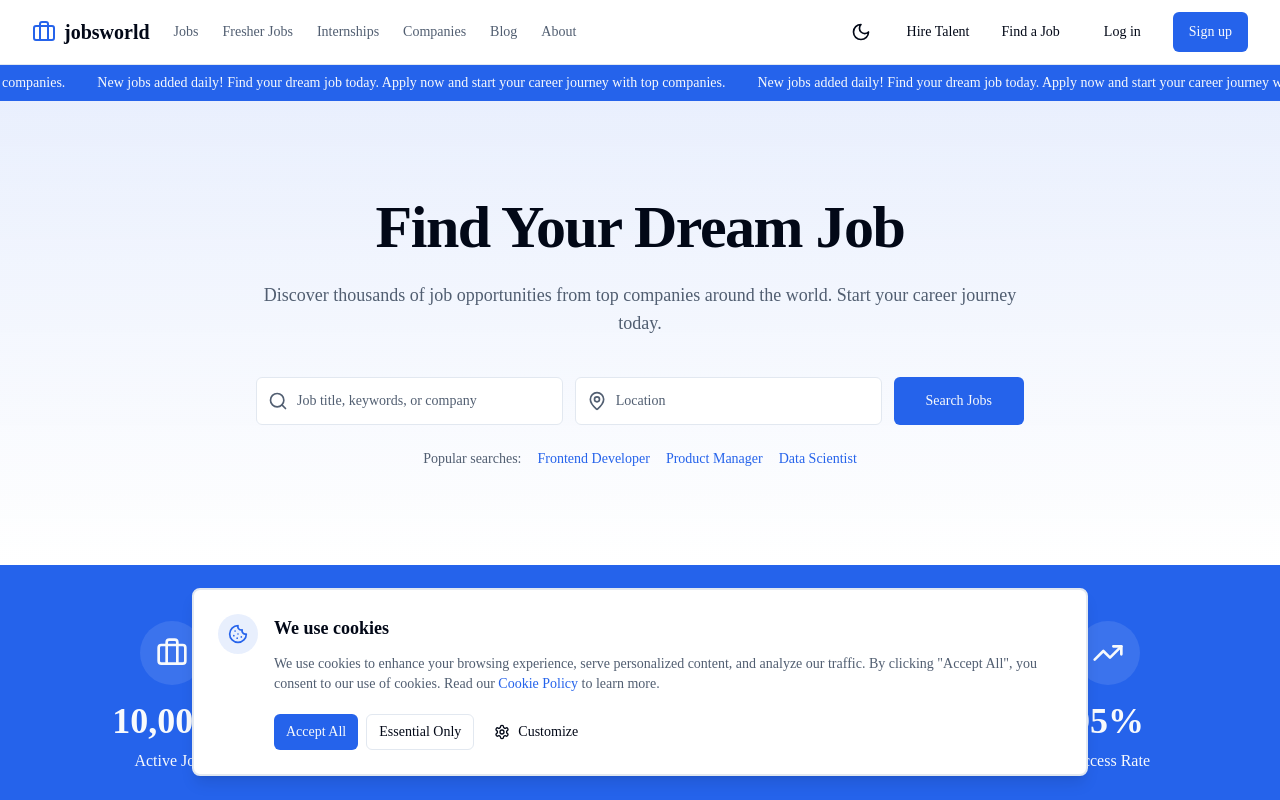
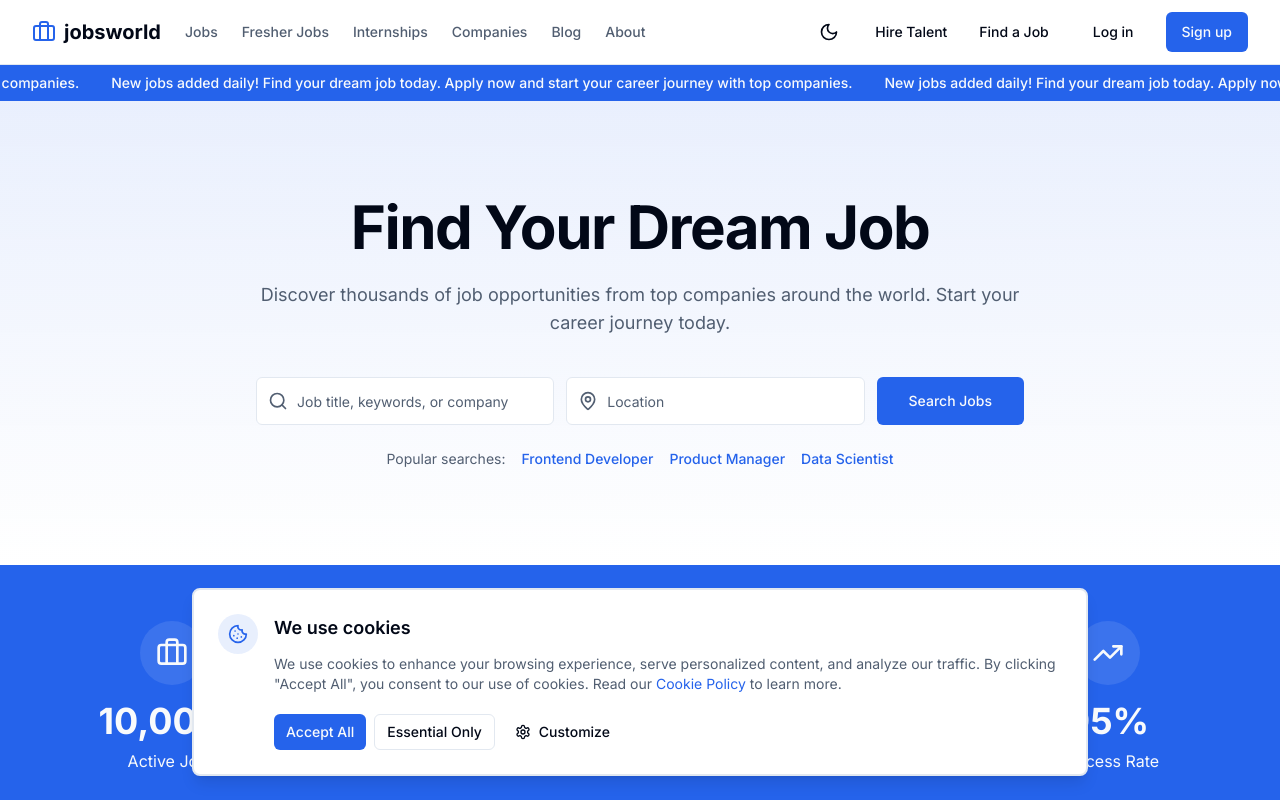
Before and after one commit to Manojchinnaiyan/joblisting, a Next.js app in the folder frontend/: page / in a window 1280 px wide. Built offline with nearby package versions, Linux system fonts and the light colour scheme; no server answers.

Commit message:
Revert to Inter font from Work Sans
🤖 Generated with [Claude Code](https://claude.com/claude-code)

Co-Authored-By: Claude Opus 4.5 <noreply@anthropic.com>

```diff
--- a/frontend/src/app/layout.tsx
+++ b/frontend/src/app/layout.tsx
@@ -1,5 +1,5 @@
 import type { Metadata } from 'next'
-import { Work_Sans } from 'next/font/google'
+import { Inter } from 'next/font/google'
 import Script from 'next/script'
 import './globals.css'
 import { QueryProvider } from '@/providers/query-provider'
@@ -10,12 +10,10 @@ import { CookieConsent } from '@/components/shared/cookie-consent'
 import { OrganizationStructuredData } from '@/components/seo/organization-structured-data'
 import { APP_NAME, APP_DESCRIPTION } from '@/lib/constants'
 
-// Work Sans font for entire application
-// Only load weights actually used: 400 (normal), 500 (medium), 600 (semibold), 700 (bold)
-const workSans = Work_Sans({
+// Inter font for entire application
+const inter = Inter({
   subsets: ['latin'],
-  weight: ['400', '500', '600', '700'],
-  variable: '--font-work-sans',
+  variable: '--font-inter',
   display: 'swap',
 })
 
@@ -125,7 +123,7 @@ j=d.createElement(s),dl=l!='dataLayer'?'&l='+l:'';j.async=true;j.src=
         <link rel="manifest" href="/manifest.json" />
         <meta name="theme-color" content="#2563eb" />
       </head>
-      <body className={workSans.variable}>
+      <body className={inter.variable}>
         {/* Google Tag Manager (noscript) */}
         <noscript>
           <iframe
```
